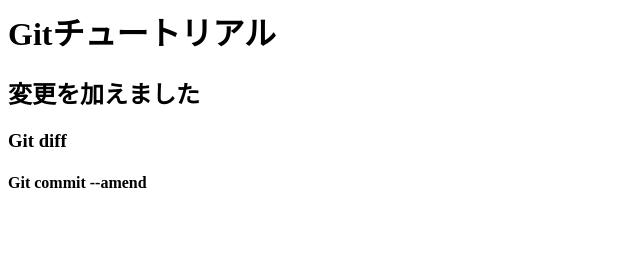
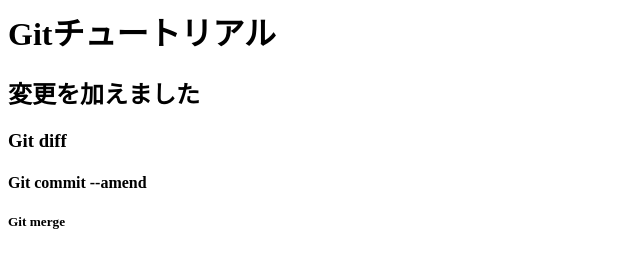
Before and after one commit to shigetaichi/git_tutorial, a plain HTML site: page index.html in a window 1280 px wide. Shown: the full height of the page, 0-640 px from the left. Drawn offline with Linux system fonts and the light colour scheme.

Commit message:
Update index.html

```diff
--- a/index.html
+++ b/index.html
@@ -2,3 +2,4 @@
 <h2>変更を加えました</h2>
 <h3>Git diff</h3>
 <h4>Git commit --amend</h4>
+<h5>Git merge</h5>
```
